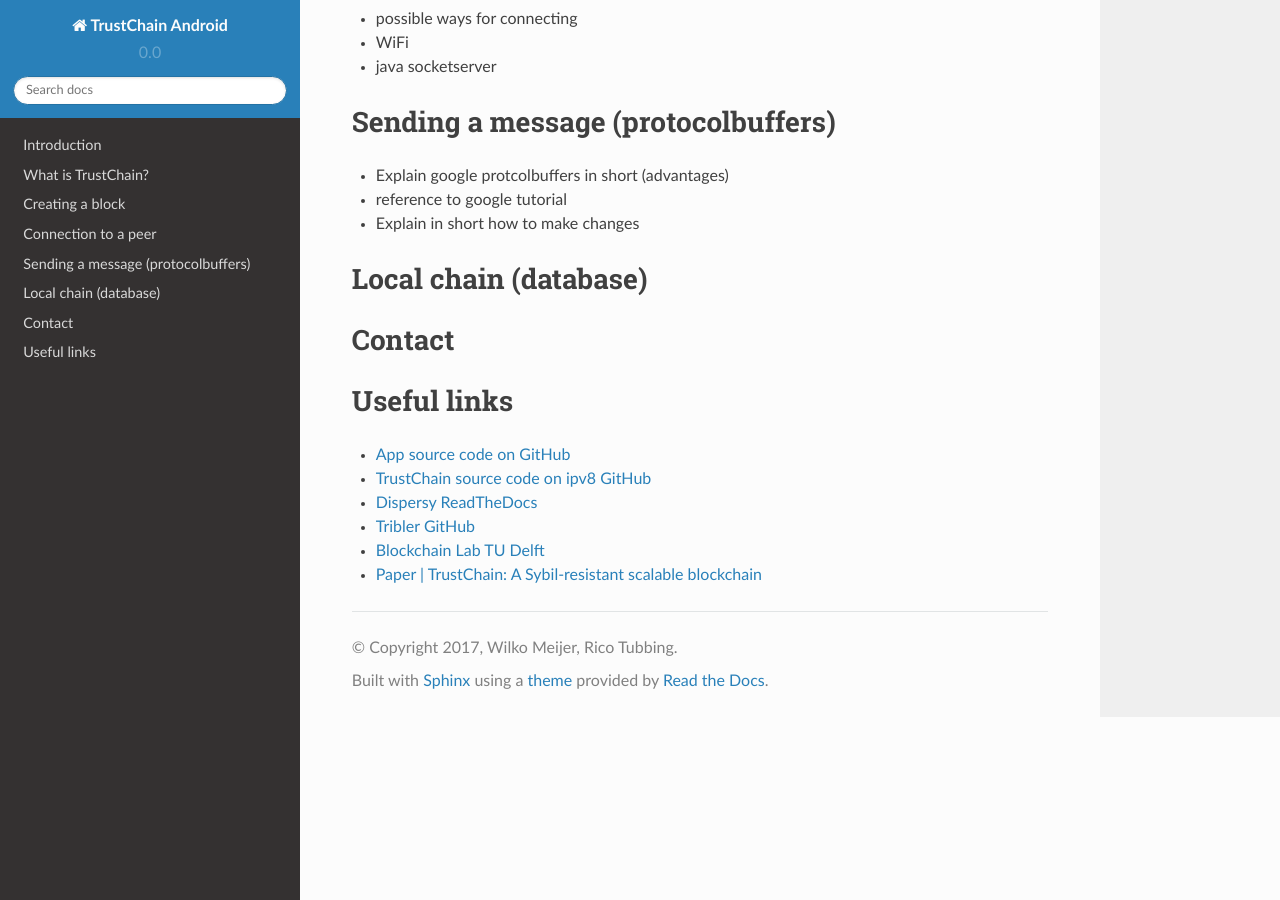
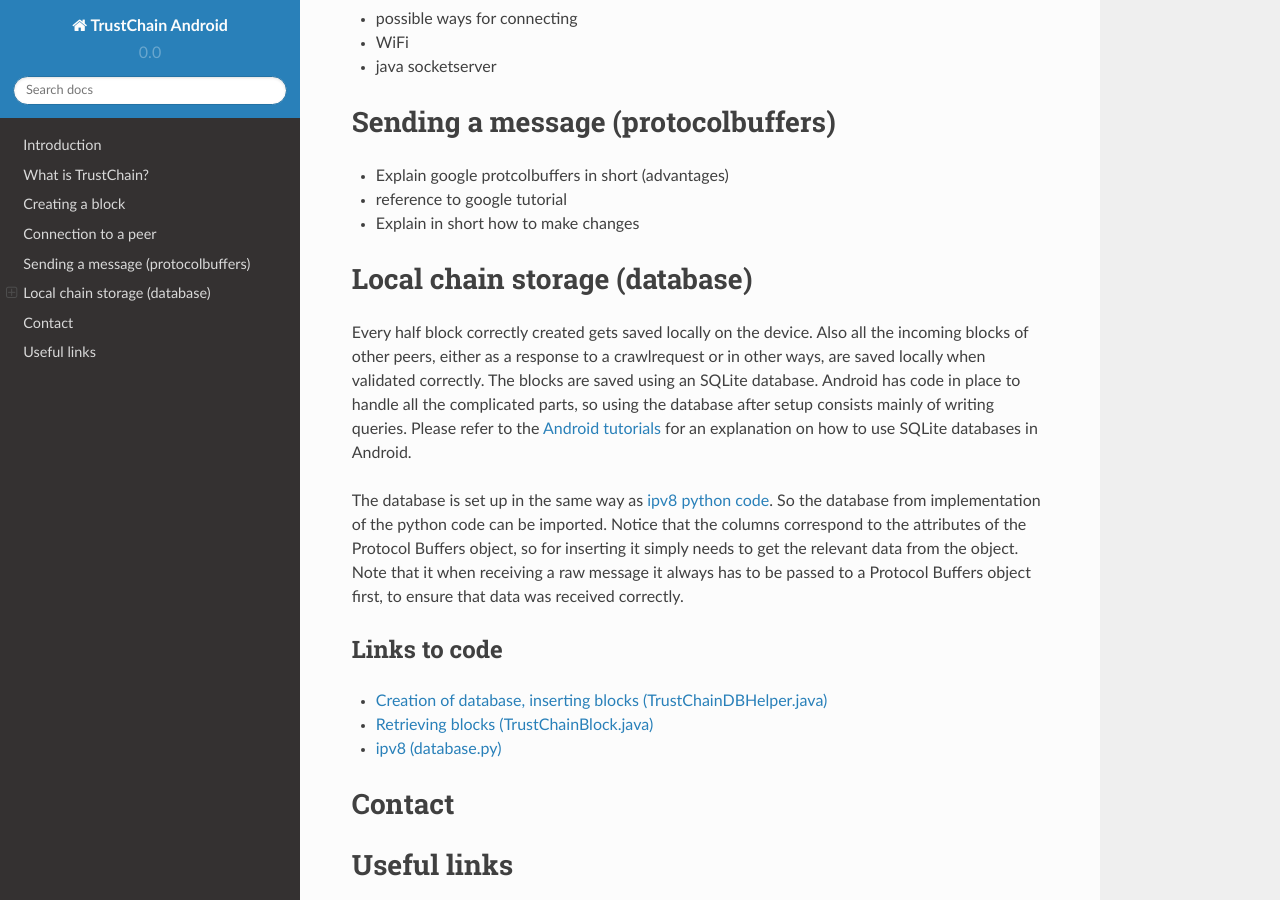
Before and after one commit to GijsWeterings/IdentityChain, a Sphinx documentation site: the page built from docs/source/index.rst, in a window 1280 px wide and 900 px high, scrolled down 840 px. Built offline with Sphinx 7.4.7 and the Read the Docs theme 2.0.0, drawn with Linux system fonts in a browser that asks for light colours.

Commit message:
added text about database

```diff
--- a/docs/source/index.rst
+++ b/docs/source/index.rst
@@ -50,12 +50,19 @@
 * reference to google tutorial
 * Explain in short how to make changes
 
-======================
-Local chain (database)
-======================
+==============================
+Local chain storage (database)
+==============================
+Every half block correctly created gets saved locally on the device. Also all the incoming blocks of other peers, either as a response to a crawlrequest or in other ways, are saved locally when validated correctly. The blocks are saved using an SQLite database. Android has code in place to handle all the complicated parts, so using the database after setup consists mainly of writing queries. Please refer to the `Android tutorials <https://developer.android.com/training/basics/data-storage/databases.html>`_ for an explanation on how to use SQLite databases in Android.
 
+The database is set up in the same way as `ipv8 python code <https://github.com/qstokkink/py-ipv8/blob/master/ipv8/attestation/trustchain/database.py>`_. So the database from implementation of the python code can be imported. Notice that the columns correspond to the attributes of the Protocol Buffers object, so for inserting it simply needs to get the relevant data from the object. Note that it when receiving a raw message it always has to be passed to a Protocol Buffers object first, to ensure that data was received correctly.
 
-
+-------------
+Links to code
+-------------
+* `Creation of database, inserting blocks (TrustChainDBHelper.java) <https://github.com/wkmeijer/CS4160-trustchain-android/blob/master/app/src/main/java/nl/tudelft/cs4160/trustchain_android/database/TrustChainDBHelper.java>`_
+* `Retrieving blocks (TrustChainBlock.java) <https://github.com/wkmeijer/CS4160-trustchain-android/blob/master/app/src/main/java/nl/tudelft/cs4160/trustchain_android/block/TrustChainBlock.java>`_
+* `ipv8 (database.py) <https://github.com/qstokkink/py-ipv8/blob/master/ipv8/attestation/trustchain/database.py>`_
 =======
 Contact
 =======
```
